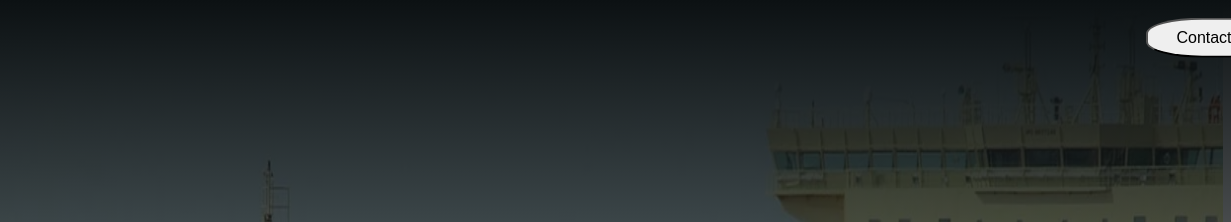
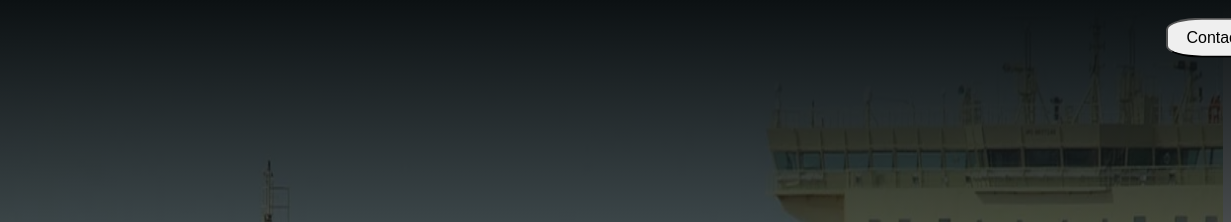
Before and after one commit to Preetipm/preeti, a website: page trial/index.html in a window 1280 px wide. Shown: the top 222 px of the page, 49-1280 px from the left. Drawn offline with Linux system fonts and the light colour scheme.

Commit message:
content modification

```diff
--- a/trial/style.css
+++ b/trial/style.css
@@ -47,8 +47,9 @@ body{
     /* border-radius: 20%; */
 }
 .btn{
-    border-radius: 40%;
-    width: 140px;
+    border-radius: 30%;
+    padding: auto;
+    width: 120px;
     height: 40px;
     font-size: medium;
 
```
Also changed, not shown: trial/index.html (+3 -3 lines).
